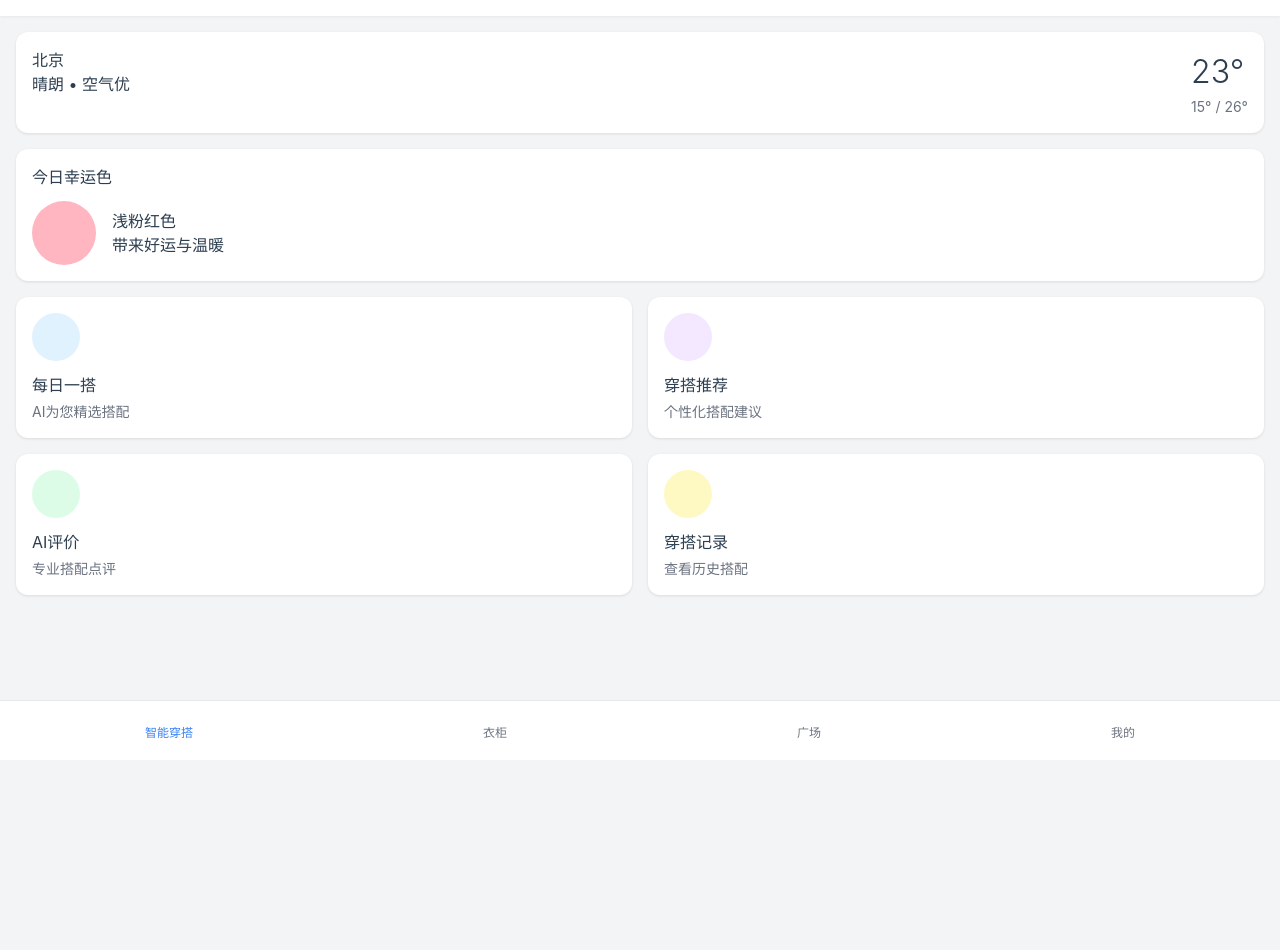
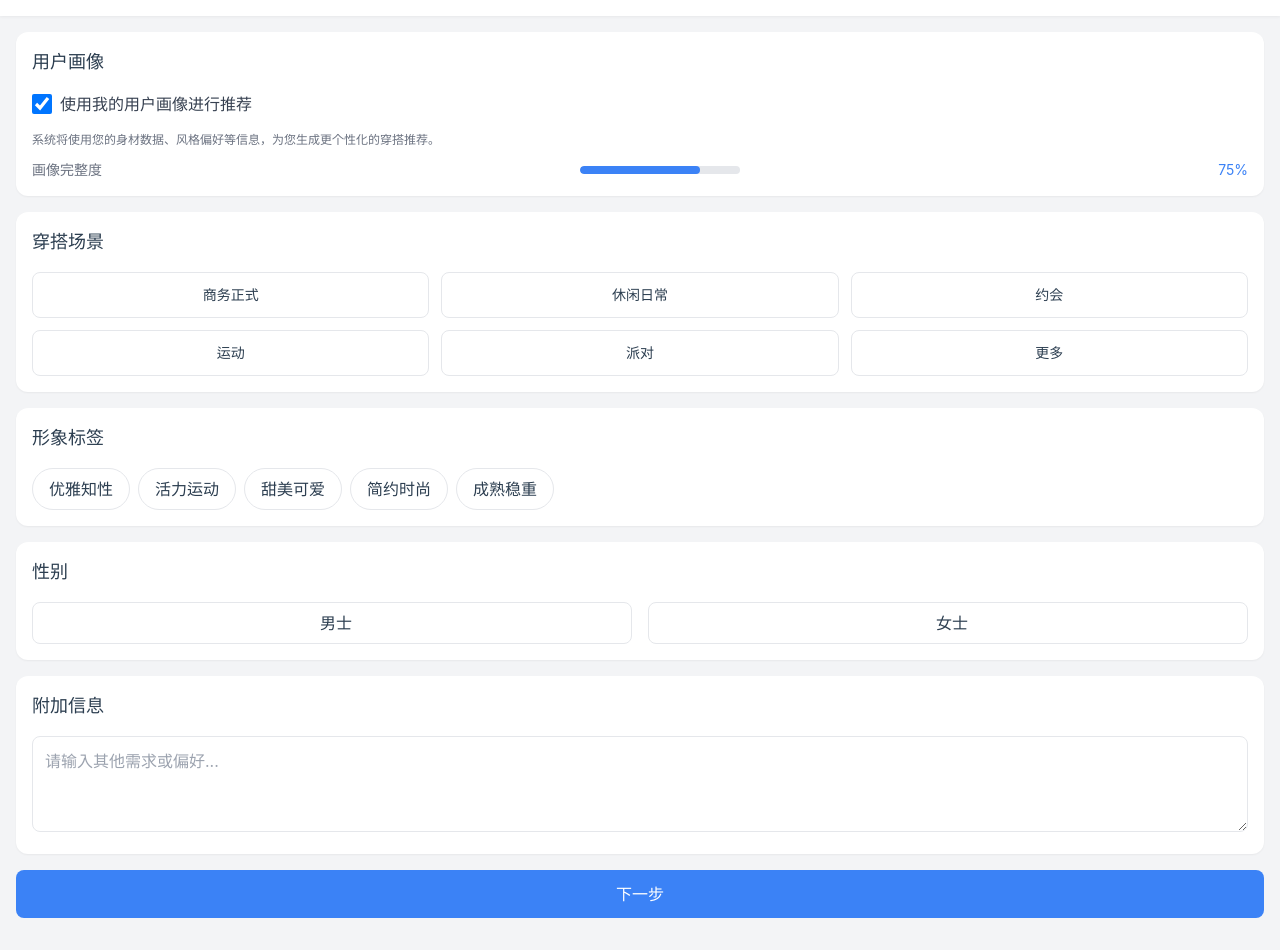
Before and after one commit to Lgw835/styleAIFrontend, a Vue app: page /#/dress-recommend in a window 1280 px wide. Shown: the part 40-990 px from the top of the page. Before the commit the page ends 800 px from the top, so only its background shows below. Built offline with nearby package versions, Linux system fonts and the light colour scheme; the HTML template or start-up script is replaced by a standard one.

Commit message:
穿搭页面下一步跳转路由优化

```diff
--- a/src/router/index.js
+++ b/src/router/index.js
@@ -1,4 +1,4 @@
-import { createRouter, createWebHistory } from 'vue-router'
+import { createRouter, createWebHashHistory } from 'vue-router'
 import HomeView from '../views/HomeView.vue'
 import PlazaView from '../views/PlazaView.vue'
 import DailyMatchView from '../views/DailyMatchView.vue'
@@ -8,7 +8,7 @@ import OutfitRecordView from '../views/OutfitRecordView.vue'
 import UploadOutfitView from '../views/UploadOutfitView.vue'
 
 const router = createRouter({
-  history: createWebHistory(import.meta.env.BASE_URL),
+  history: createWebHashHistory(import.meta.env.BASE_URL),
   routes: [
     {
       path: '/',
--- a/src/views/DressRecommendView.vue
+++ b/src/views/DressRecommendView.vue
@@ -163,24 +163,16 @@ export default {
         return
       }
 
-      // 准备推荐数据
-      const recommendData = {
-        useProfile: this.useProfile,
-        selectedScene: this.selectedScene,
-        selectedTags: this.selectedTags,
-        gender: this.gender,
-        additionalInfo: this.additionalInfo.trim()
-      }
-
       // 导航到结果页面，并传递数据
       this.$router.push({
         name: 'outfit-result',
         query: {
           scene: this.selectedScene,
           tags: this.selectedTags.join(','),
-          gender: this.gender
-        },
-        state: recommendData
+          gender: this.gender,
+          useProfile: this.useProfile.toString(),
+          additionalInfo: this.additionalInfo.trim()
+        }
       })
     }
   }
--- a/src/views/OutfitResultView.vue
+++ b/src/views/OutfitResultView.vue
@@ -165,7 +165,17 @@ export default {
     const scene = route.query.scene || ''
     const tags = (route.query.tags || '').split(',').filter(Boolean)
     const gender = route.query.gender || ''
-    const recommendData = route.state || {}
+    const useProfile = route.query.useProfile === 'true'
+    const additionalInfo = route.query.additionalInfo || ''
+
+    // 构建推荐数据对象
+    const recommendData = {
+      useProfile,
+      selectedScene: scene,
+      selectedTags: tags,
+      gender,
+      additionalInfo
+    }
 
     // 状态管理
     const currentVersion = ref(1)
```
